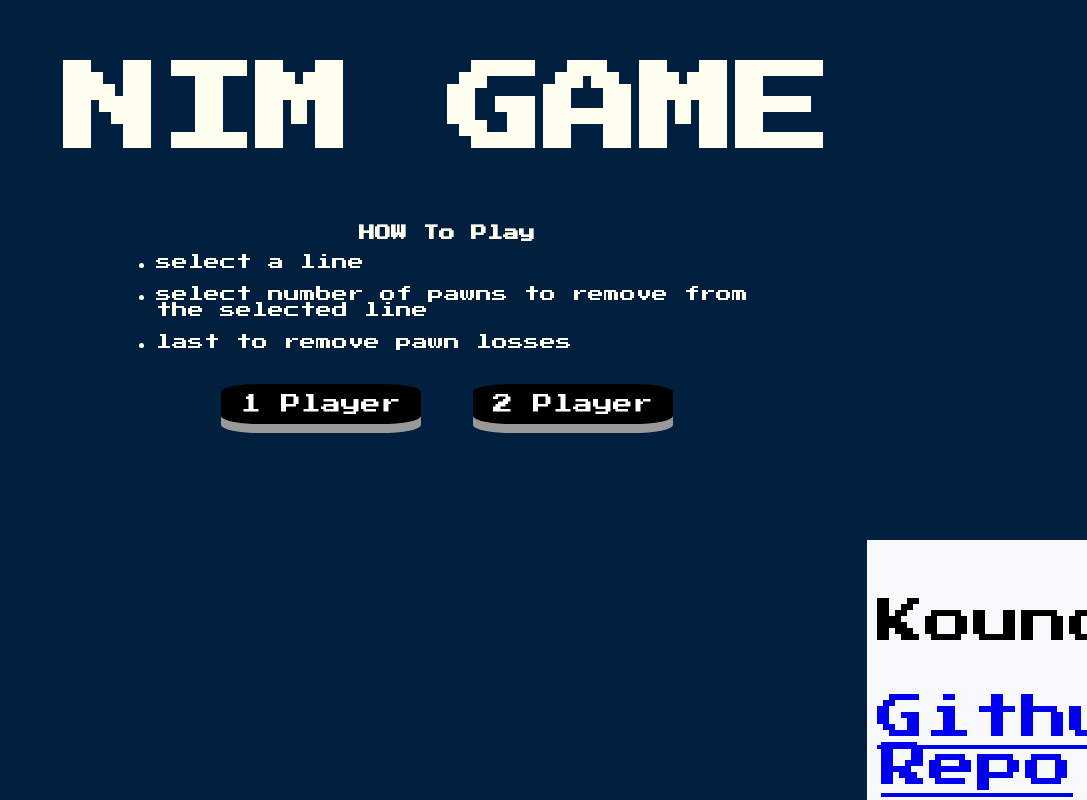
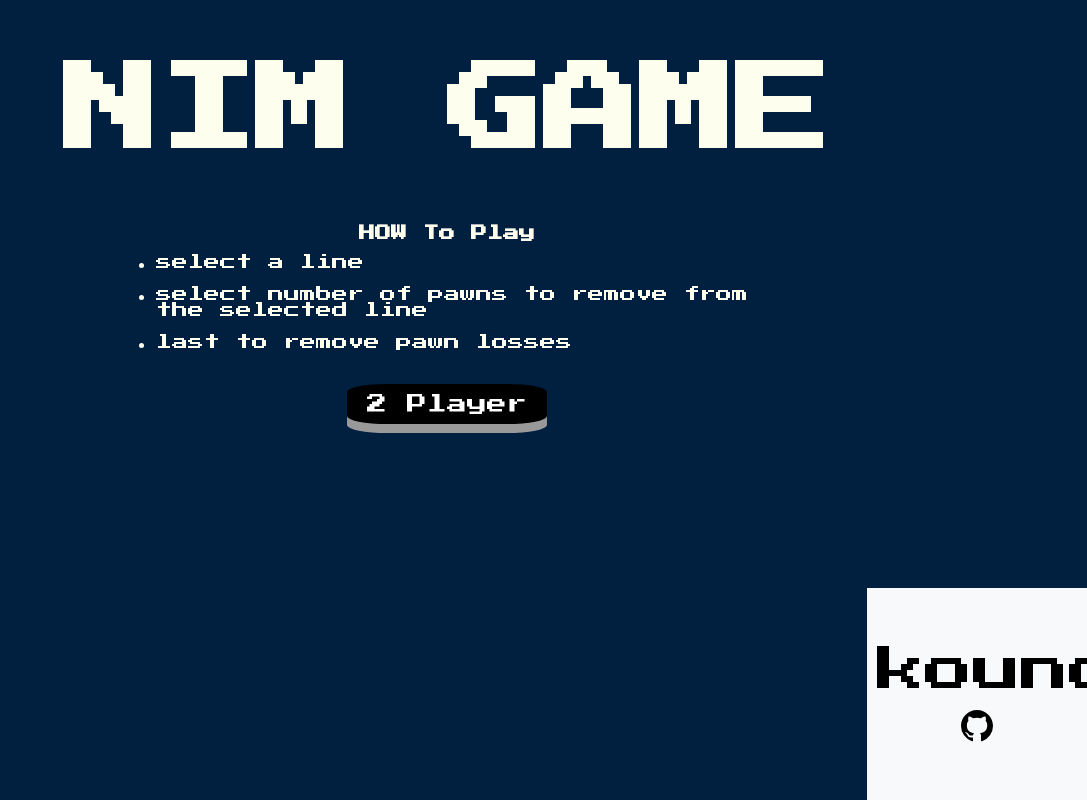
Before and after one commit to KruthikKoundinyas/nimprojectweb, a plain HTML site: page unique/nim/index.html in a window 1280 px wide. Shown: the whole page, without its empty margins (193-1280 px from the left). Drawn offline with Linux system fonts and the light colour scheme.

Commit message:
Update index.html

```diff
--- a/unique/nim/index.html
+++ b/unique/nim/index.html
@@ -27,7 +27,6 @@
       </ul>
     </div>
     <div id="gameSheetLink" class="container2">
-      <div type="button" id="OnePlayer" class="button">1 Player</div>
       <a href="./twoPlayer.html"
         ><div type="button" id="TwoPlayer" class="button">2 Player</div></a
       >
@@ -37,9 +36,6 @@
         <a href="https://github.com/KruthikKoundinyas/nimprojectweb"><svg height="32" aria-hidden="true" viewBox="0 0 16 16" version="1.1" width="32" data-view-component="true" class="octicon octicon-mark-github v-align-middle color-fg-default">
     <path d="M8 0c4.42 0 8 3.58 8 8a8.013 8.013 0 0 1-5.45 7.59c-.4.08-.55-.17-.55-.38 0-.27.01-1.13.01-2.2 0-.75-.25-1.23-.54-1.48 1.78-.2 3.65-.88 3.65-3.95 0-.88-.31-1.59-.82-2.15.08-.2.36-1.02-.08-2.12 0 0-.67-.22-2.2.82-.64-.18-1.32-.27-2-.27-.68 0-1.36.09-2 .27-1.53-1.03-2.2-.82-2.2-.82-.44 1.1-.16 1.92-.08 2.12-.51.56-.82 1.28-.82 2.15 0 3.06 1.86 3.75 3.64 3.95-.23.2-.44.55-.51 1.07-.46.21-1.61.55-2.33-.66-.15-.24-.6-.83-1.23-.82-.67.01-.27.38.01.53.34.19.73.9.82 1.13.16.45.68 1.31 2.69.94 0 .67.01 1.3.01 1.49 0 .21-.15.45-.55.38A7.995 7.995 0 0 1 0 8c0-4.42 3.58-8 8-8Z"></path>
 </svg></a></p>
-    </div><div class="footer">
-        <p>Koundinya</p>
-        <a href="https://github.com/KruthikKoundinyas/nimprojectweb">Github Repo</a>
     </div>
   </body>
 </html>
```
